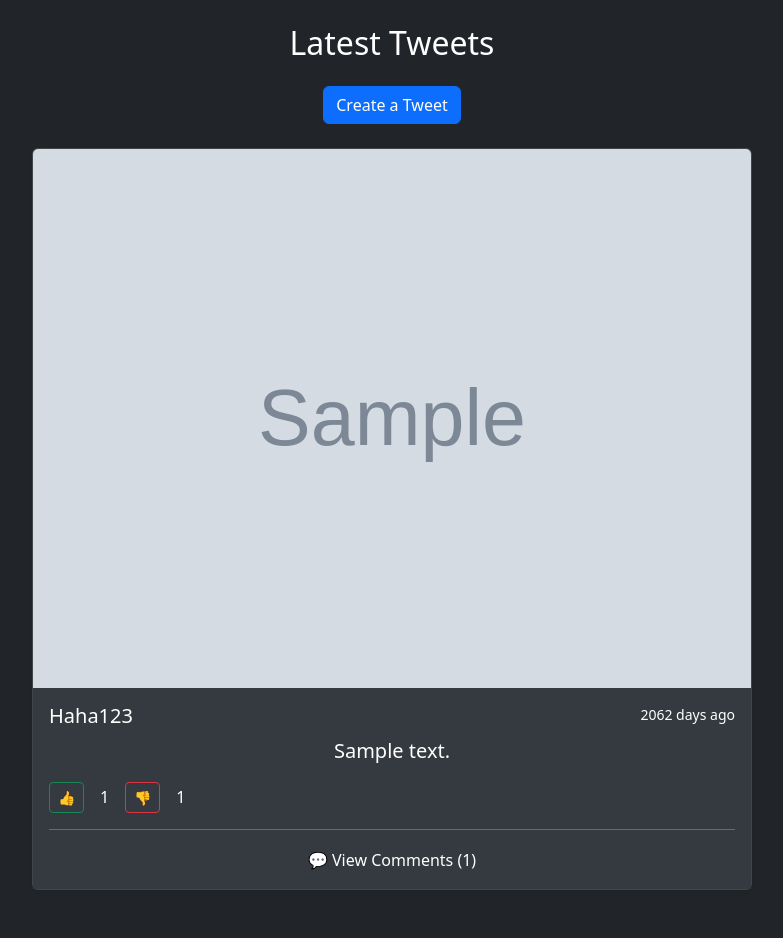
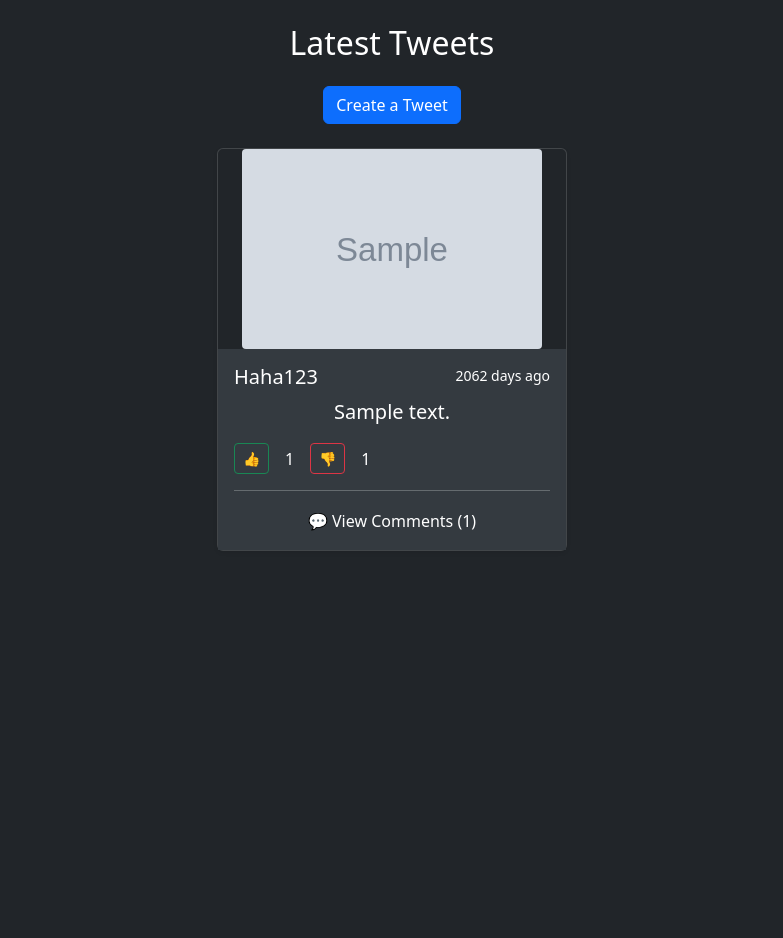
Before and after one commit to chirasmit23/MyTweet, a Django app: page / in a window 1280 px wide. Shown: the part 56-994 px from the top of the page, without its empty margins (248-1031 px from the left). After the commit the page ends 607 px from the top, so only its background shows below. Run offline with Django 5.2, Linux system fonts and the light colour scheme; data comes from the database, SQL or seed files in the repository; tables that the repository leaves empty hold one stand-in row (values such as "Sample post"); grey boxes marked "Sample" are stand-in pictures.

Commit message:
Update style.css

```diff
--- a/FSproject/static/style.css
+++ b/FSproject/static/style.css
@@ -66,3 +66,15 @@
   .login-link a:hover {
     text-decoration: underline;
   }
+ .card {
+    max-width: 350px;
+    margin: 0 auto 1.5rem auto;
+  }
+  .card-img-top {
+    max-width: 300px;
+    max-height: 200px;
+    object-fit: cover;
+    display: block;
+    margin: 0 auto;
+    border-radius: 4px;
+  }
```
